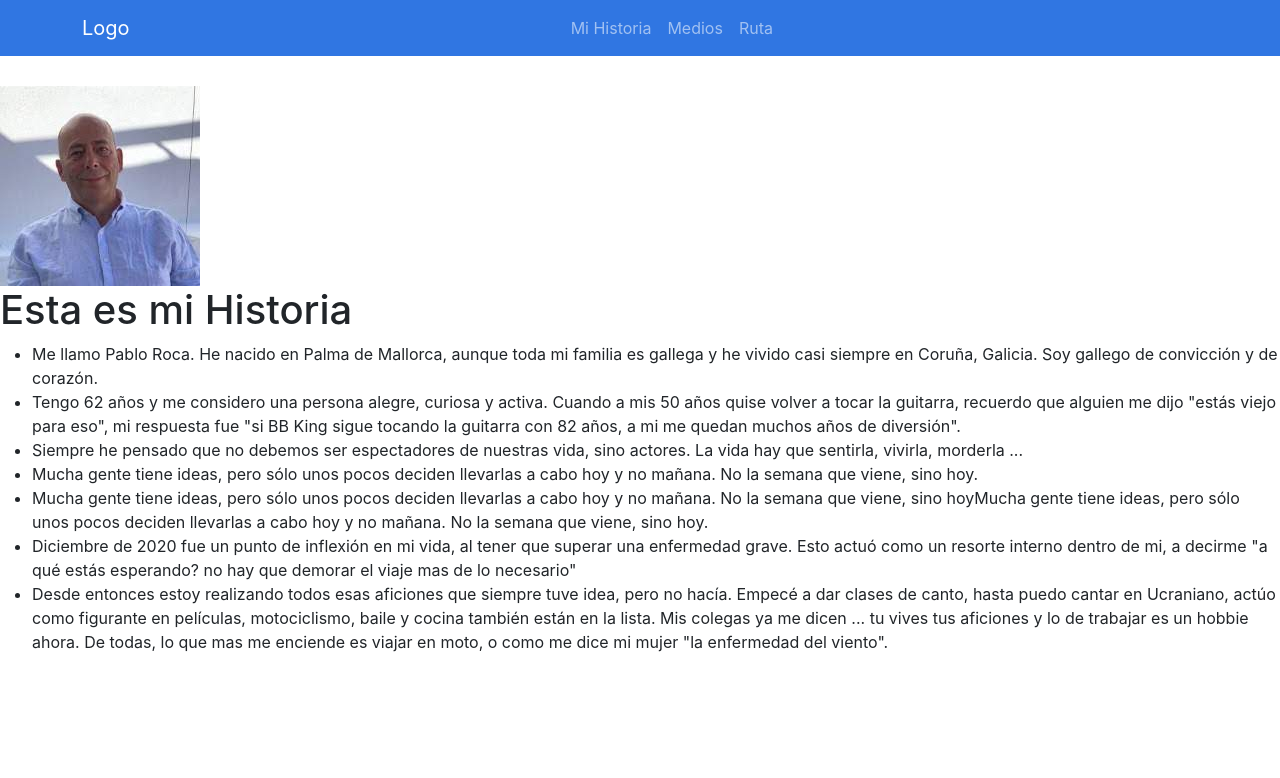
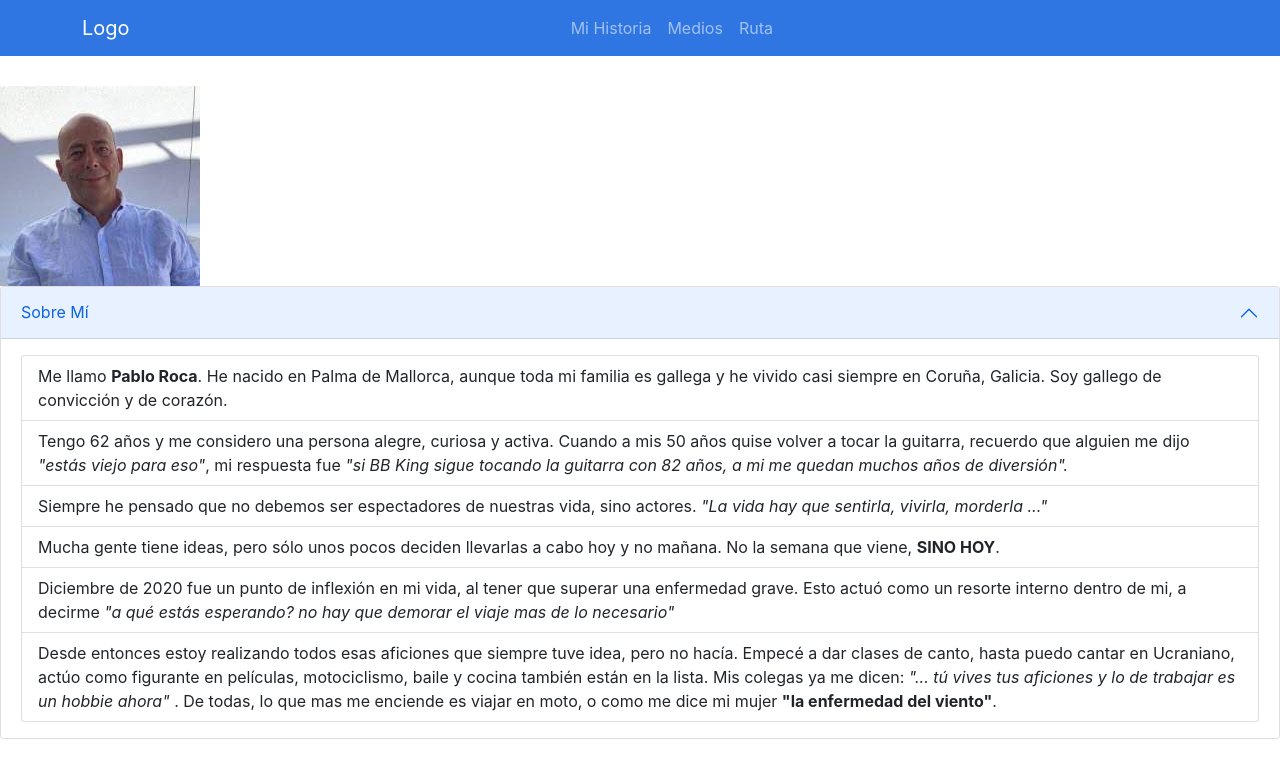
Before and after one commit to andredoc/muerde-la-vida-web, a React (Create React App) app in the folder client/: page /my-history in a window 1280 px wide. Shown: the top 778 px of the page. Built offline with nearby package versions, Linux system fonts and the light colour scheme.

Commit message:
adding accordion and list group

```diff
--- a/client/src/components/MyHistory/MyHistory.jsx
+++ b/client/src/components/MyHistory/MyHistory.jsx
@@ -1,47 +1,51 @@
+import { Accordion, ListGroup } from "react-bootstrap"
+
 const MyHistory = ()=>{
+
     return (
-        <>
-            <h1>Esta es mi Historia</h1>
-            <ul>
-                <li>Me llamo Pablo Roca. He nacido en Palma de Mallorca, aunque toda mi
+            <Accordion defaultActiveKey="0">
+                <Accordion.Item eventKey="0">
+                    <Accordion.Header>Sobre Mí</Accordion.Header>
+                        <Accordion.Body>
+                            <ListGroup as="ul">
+                                <ListGroup.Item as="li">
+                                    Me llamo <strong>Pablo Roca</strong>. He nacido en Palma de Mallorca, aunque toda mi
                                     familia es gallega y he vivido casi siempre en Coruña, Galicia. Soy
                                     gallego de convicción y de corazón.
-                </li>
-                <li>
+                                </ListGroup.Item>
+                                <ListGroup.Item as="li">
                                     Tengo 62 años y me considero una persona alegre, curiosa y activa.
                                     Cuando a mis 50 años quise volver a tocar la guitarra, recuerdo que
-                    alguien me dijo "estás viejo para eso", mi respuesta fue "si BB King
+                                    alguien me dijo <i>"estás viejo para eso"</i>, mi respuesta fue <i>"si BB King
                                     sigue tocando la guitarra con 82 años, a mi me quedan muchos años de
-                    diversión".
-                </li>
-                <li>
+                                    diversión".</i>
+                                </ListGroup.Item>
+                                <ListGroup.Item as="li">
                                     Siempre he pensado que no debemos ser espectadores de nuestras vida,
-                    sino actores. La vida hay que sentirla, vivirla, morderla ...
-                </li>
-                <li>
+                                    sino actores. <i>"La vida hay que sentirla, vivirla, morderla ..."</i>
+                                </ListGroup.Item>
+                                <ListGroup.Item as="li">
                                     Mucha gente tiene ideas, pero sólo unos pocos deciden llevarlas a cabo
-                    hoy y no mañana. No la semana que viene, sino hoy.
-                </li>
-                <li>
-                    Mucha gente tiene ideas, pero sólo unos pocos deciden llevarlas a cabo
-                    hoy y no mañana. No la semana que viene, sino hoyMucha gente tiene ideas,
-                    pero sólo unos pocos deciden llevarlas a cabo hoy y no mañana. No la semana
-                    que viene, sino hoy.
-                </li>
-                <li>Diciembre de 2020 fue un punto de inflexión en mi vida, al tener
+                                    hoy y no mañana. No la semana que viene, <strong>SINO HOY</strong>.
+                                </ListGroup.Item>
+                                <ListGroup.Item as="li">
+                                    Diciembre de 2020 fue un punto de inflexión en mi vida, al tener
                                     que superar una enfermedad grave. Esto actuó como un resorte interno
-                    dentro de mi, a decirme "a qué estás esperando? no hay que demorar el
-                    viaje mas de lo necesario"
-                </li>
-                <li>Desde entonces estoy realizando todos esas aficiones que siempre tuve
+                                    dentro de mi, a decirme <i>"a qué estás esperando? no hay que demorar el
+                                    viaje mas de lo necesario"</i>
+                                </ListGroup.Item>
+                                <ListGroup.Item as="li">
+                                    Desde entonces estoy realizando todos esas aficiones que siempre tuve
                                     idea, pero no hacía. Empecé a dar clases de canto, hasta puedo cantar
                                     en Ucraniano, actúo como figurante en películas, motociclismo, baile
-                    y cocina también están en la lista. Mis colegas ya me dicen ... tu vives
-                    tus aficiones y lo de trabajar es un hobbie ahora. De todas, lo que mas
-                    me enciende es viajar en moto, o como me dice mi mujer "la enfermedad del viento".
-                </li>
-            </ul>
-        </>
+                                     y cocina también están en la lista. Mis colegas ya me dicen: <i>"... tú vives
+                                    tus aficiones y lo de trabajar es un hobbie ahora"  </i>. De todas, lo que mas
+                                    me enciende es viajar en moto, o como me dice mi mujer <strong>"la enfermedad del viento"</strong>.
+                                </ListGroup.Item>
+                            </ListGroup>
+                        </Accordion.Body>
+                </Accordion.Item>
+        </Accordion>
     )
 }
 
--- a/client/src/pages/TripRoutesPage/TripRoutesPage.jsx
+++ b/client/src/pages/TripRoutesPage/TripRoutesPage.jsx
@@ -1,18 +1,29 @@
 import "./TripRoutesPage.css"
+import { Accordion, ListGroup } from "react-bootstrap"
 
 const TripRoutesPage = () => {
     return (
         <>
-            <h1>Esta es Trip Routes Page</h1>
-            <ul>
-                <li>Unos 9,000 Kms y 26 días, en Mayo 2022, sin paradas prefijadas.</li>
-                <li>Desde Madrid, pasando por Barcelona, Francia, Italia, Eslovenia,
-                    Croacia Montenegro, Albania, Grecia, Turquía.
-                </li>
-                <li>La vuelta por Bulgaria, Rumanía, Austria, Suiza, Francia y España.</li>
-            </ul>
+            <Accordion defaultActiveKey="0">
+                <Accordion.Item eventKey="0">
+                    <Accordion.Header>Detalle de la Ruta</Accordion.Header>
+                    <Accordion.Body>
+                        <ListGroup as="ul">
+                            <ListGroup.Item as="li" >
+                                Unos 9,000 Kms y 26 días, en Mayo 2022, sin paradas prefijadas.
+                            </ListGroup.Item>
+                            <ListGroup.Item as="li">
+                                Desde Madrid, pasando por Barcelona, Francia, Italia, Eslovenia,
+                                Croacia Montenegro, Albania, Grecia, Turquía.
+                            </ListGroup.Item>
+                            <ListGroup.Item as="li" >
+                                La vuelta por Bulgaria, Rumanía, Austria, Suiza, Francia y España.
+                            </ListGroup.Item>
+                        </ListGroup>
+                    </Accordion.Body>
+                </Accordion.Item>
+            </Accordion>
         </>
-
     )
 }
 
```
Lines whose indentation alone changed are shown as unchanged.
